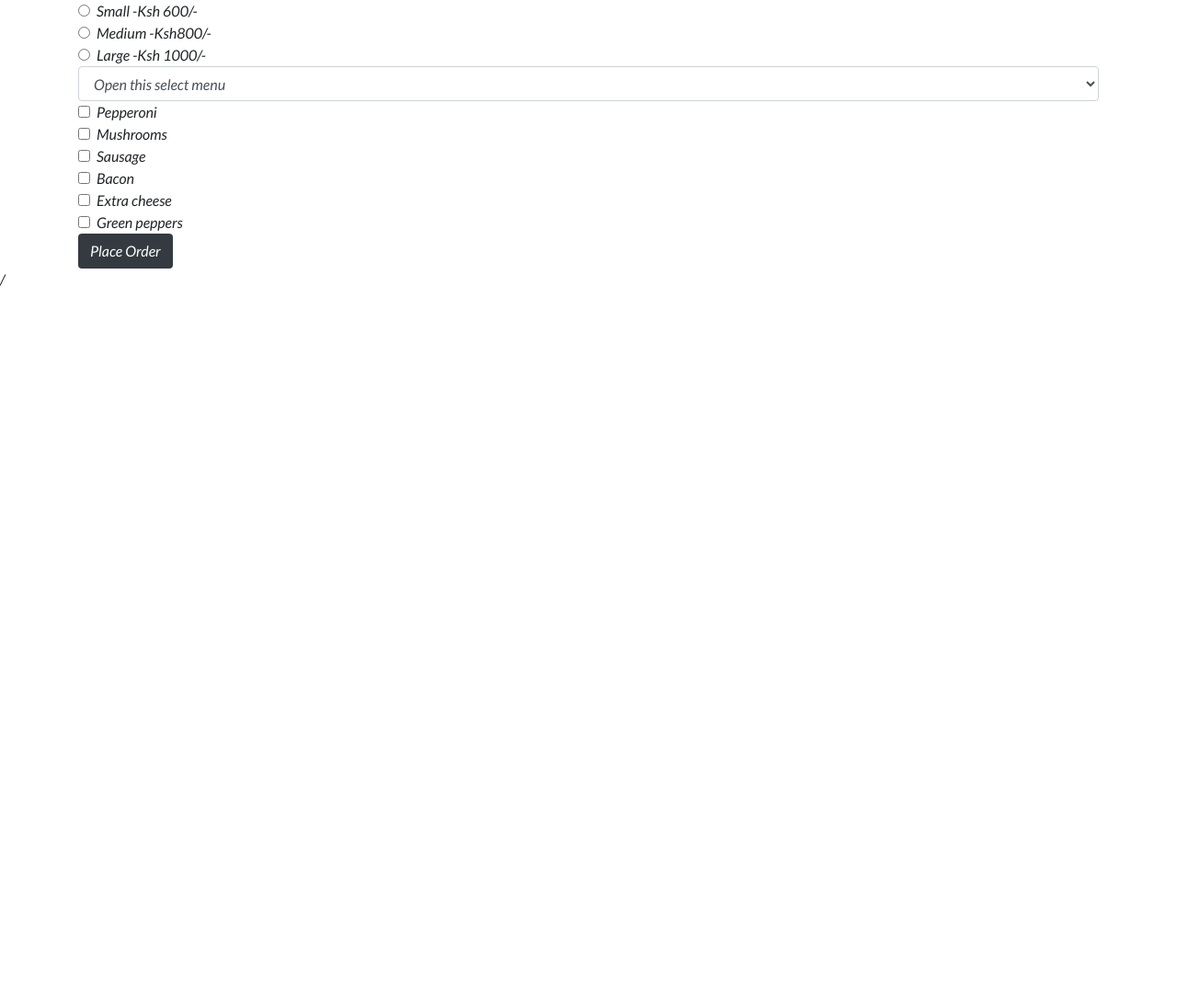
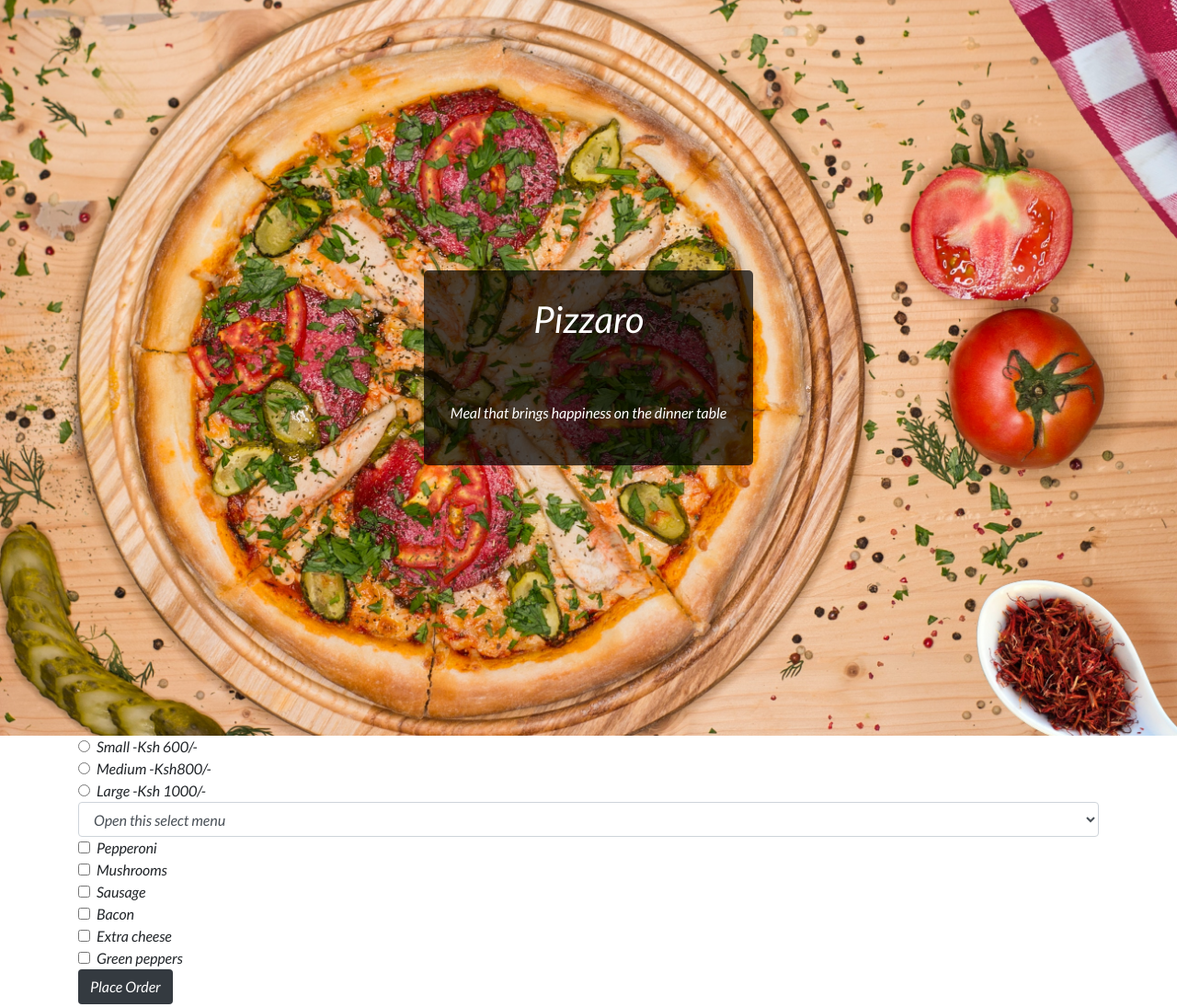
Before and after one commit to tomito26/pizzaro-pizza, a plain HTML site: page index.html in a window 1280 px wide. Shown: the top 1095 px of the page at 92% size. Before the commit the page ends 800 px from the top, so only its background shows below. Drawn offline with Linux system fonts and the light colour scheme.

Commit message:
styled the cpontents on the landing page

```diff
--- a/css/styles.css
+++ b/css/styles.css
@@ -6,6 +6,23 @@
 body{
     font-family: 'Lato',sans-serif;
 }
-.land-page{
+.landing-page{
     background-image: url(../images/pexels-andy-kuzma-2918521.jpg);
+    height: 100vh;
+    background-position: center;
+    background-repeat: no-repeat;
+    background-attachment: fixed;
+    background-size: cover;
+    display: flex;
+    justify-content: center;
+    align-items: center;
+    text-align: center;
 }
+.header{
+color: white;
+background-color: rgba(0,0,0,0.7);
+border-radius: 5px;
+}
+.header> h1,p{
+    padding: 1.8rem;
+}
--- a/index.html
+++ b/index.html
@@ -10,9 +10,12 @@
 </head>
 <body>
     <section id="landing-page">
-        <div class="landing-page">
-
-        </div>
+      <div class="landing-page">
+          <div class="header">
+            <h1>Pizzaro</h1>
+            <p>Meal that brings happiness on the dinner table</p>
+          </head>
+      </div>
     </section>
     <section>
         <div class="container">
```
